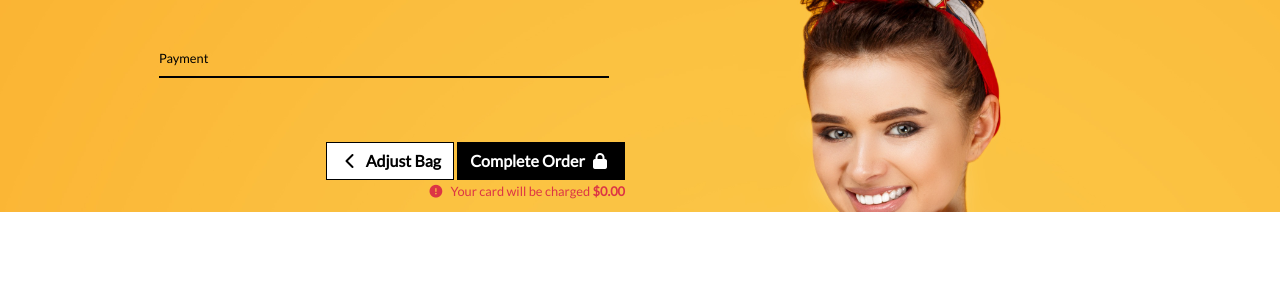
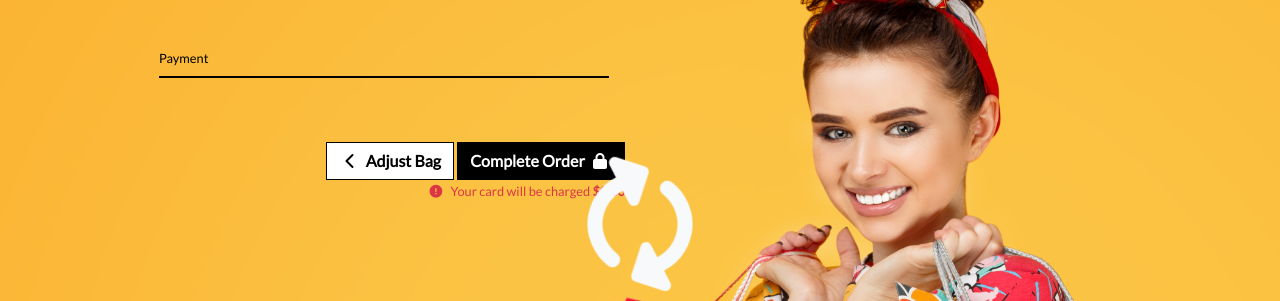
Before and after one commit to DFCMK/Boutique_Ado_V1, a Django app: template checkout/templates/checkout/checkout.html in a window 1280 px wide. Shown: the part 946-1247 px from the top of the page. Before the commit the page ends 1158 px from the top, so only its background shows below. Run offline with Django 3.2, Linux system fonts and the light colour scheme; the template is opened without the code that fills it: values that come from a table or form of the project are taken from there, others are empty; some libraries are stand-ins or nearby versions.

Commit message:
Added loading overlay

```diff
--- a/checkout/static/checkout/css/checkout.css
+++ b/checkout/static/checkout/css/checkout.css
@@ -35,3 +35,24 @@
     color: #000;
     border: 1px solid #000;
 }
+
+
+#loading-overlay {
+    display: none;
+    position: fixed;
+    top: 0;
+    left: 0;
+    width: 100%;
+    height: 100%;
+    background: rgba(23, 162, 184, .85);
+    z-index: 9999;
+}
+
+
+.loading-spinner {
+    display: flex;
+    align-items: center;
+    justify-content: center;
+    margin: 0;
+    height: 100%;
+}
--- a/checkout/static/checkout/js/stripe_elements.js
+++ b/checkout/static/checkout/js/stripe_elements.js
@@ -51,6 +51,8 @@
     ev.preventDefault();
     card.update({ 'disabled': true});
     $('#submit-button').attr('disabled', true);
+    $('#payment-form').fadeToggle(100);
+    $('#loading-overlay').fadeToggle(100);
     stripe.confirmCardPayment(clientSecret, {
         payment_method: {
             card: card,
@@ -64,6 +66,8 @@
                 </span>
                 <span>${result.error.message}</span>`;
             $(errorDiv).html(html);
+            $('#payment-form').fadeToggle(100);
+            $('#loading-overlay').fadeToggle(100);
             card.update({ 'disabled': false});
             $('#submit-button').attr('disabled', false);
         } else {
--- a/checkout/templates/checkout/checkout.html
+++ b/checkout/templates/checkout/checkout.html
@@ -134,6 +134,13 @@
             </div>
         </div>
     </div>
+    <div id="loading-light logo-font loading-spinner">
+        <h1 class="text-light logo-font loading-spinner">
+            <span class="icon">
+                <i class="fas fa-3x fa-sync-alt fa-spin"></i>
+            </span>
+        </h1>
+    </div>
 {% endblock %}
 
 {% block postloadjs %}
```
